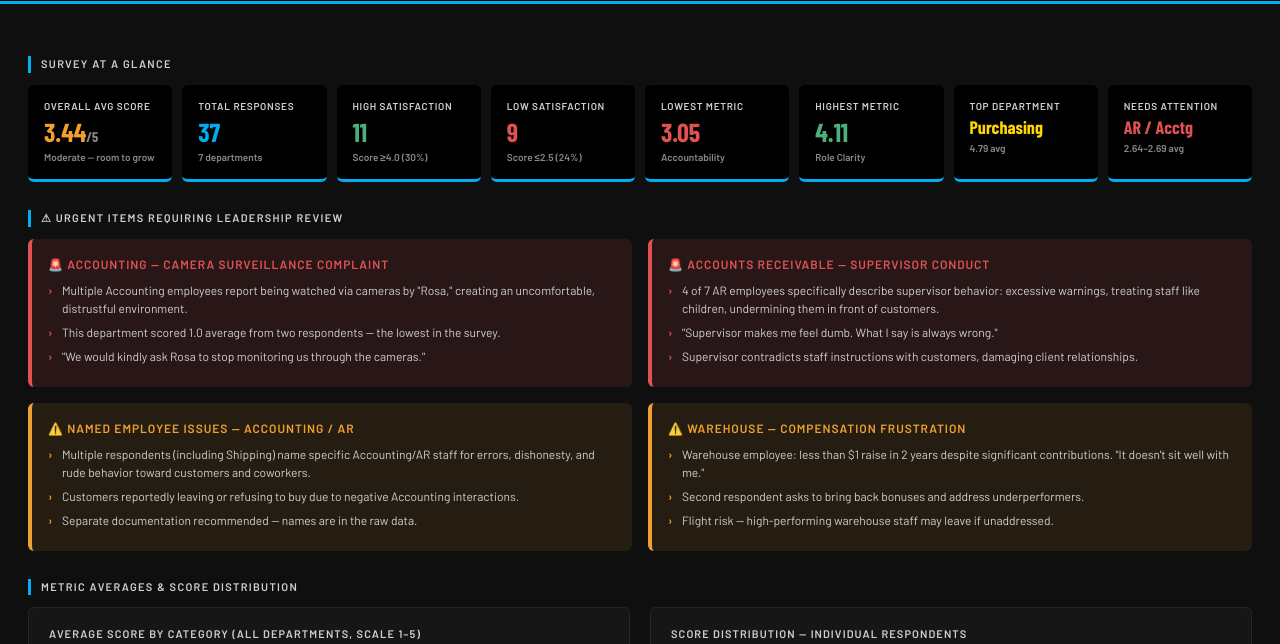
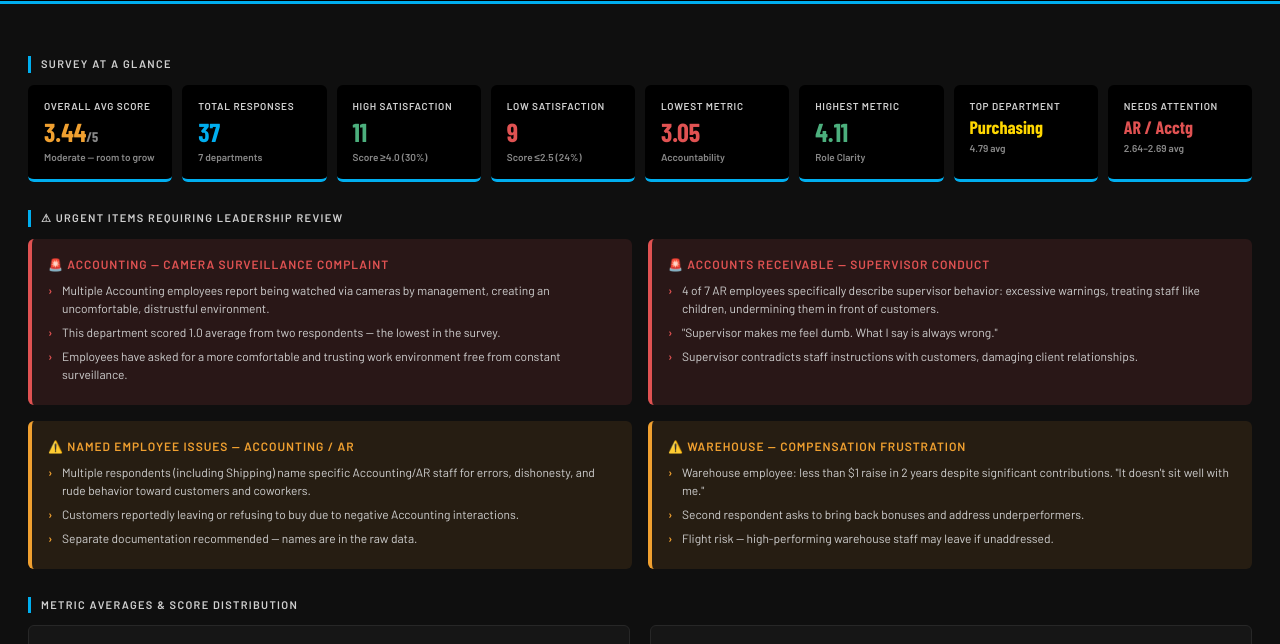
Before and after one commit to blakekidwell23/colemployeesurveymay2026, a plain HTML site: page index.html in a window 1280 px wide. Shown: the part 76-720 px from the top of the page. Drawn offline with nearby package versions, Linux system fonts and the light colour scheme; a web font is replaced by a local one.

Commit message:
Add files via upload

```diff
--- a/index.html
+++ b/index.html
@@ -121,9 +121,9 @@ td.c{text-align:center}
 <div class="flag-grid">
   <div class="flag-card flag-red">
     <div class="flag-title">🚨 Accounting — Camera Surveillance Complaint</div>
-    <div class="flag-item">Multiple Accounting employees report being watched via cameras by "Rosa," creating an uncomfortable, distrustful environment.</div>
+    <div class="flag-item">Multiple Accounting employees report being watched via cameras by management, creating an uncomfortable, distrustful environment.</div>
     <div class="flag-item">This department scored 1.0 average from two respondents — the lowest in the survey.</div>
-    <div class="flag-item">"We would kindly ask Rosa to stop monitoring us through the cameras."</div>
+    <div class="flag-item">Employees have asked for a more comfortable and trusting work environment free from constant surveillance.</div>
   </div>
   <div class="flag-card flag-red">
     <div class="flag-title">🚨 Accounts Receivable — Supervisor Conduct</div>
@@ -222,7 +222,7 @@ td.c{text-align:center}
     <div class="quote-block">"I'd really appreciate continued emphasis on professional growth. Mentorship, feedback, and exposure to new challenges help me stay engaged and improve my skills."<div class="quote-dept">IT</div></div>
   </div>
   <div>
-    <div class="quote-block red">"We would kindly ask Rosa to stop monitoring us through the cameras, as it is making us feel uncomfortable and watched. We would appreciate a more comfortable and trusting work environment."<div class="quote-dept" style="color:var(--red)">Accounting</div></div>
+    <div class="quote-block red">"We would really appreciate having a more comfortable and trusting work environment. We would appreciate being given the opportunity to work without constant pressure while carrying out our daily tasks."<div class="quote-dept" style="color:var(--red)">Accounting</div></div>
     <div class="quote-block red">"Supervisor makes me feel dumb. What I say is always wrong... when she talks with a customer she goes against what she told me to tell them — it makes us look bad."<div class="quote-dept" style="color:var(--red)">Accounts Receivable</div></div>
     <div class="quote-block">"The constant changes from sales and warehouse are really stressful. Too much change can be overwhelming. We should terminate what we start, not leave projects half-done."<div class="quote-dept">Sales</div></div>
     <div class="quote-block">"I've done a lot to bring up the warehouse and inventory and it got overlooked when raises were given. Less than a dollar raise in 2 years is crazy to me."<div class="quote-dept">Warehouse</div></div>
```
